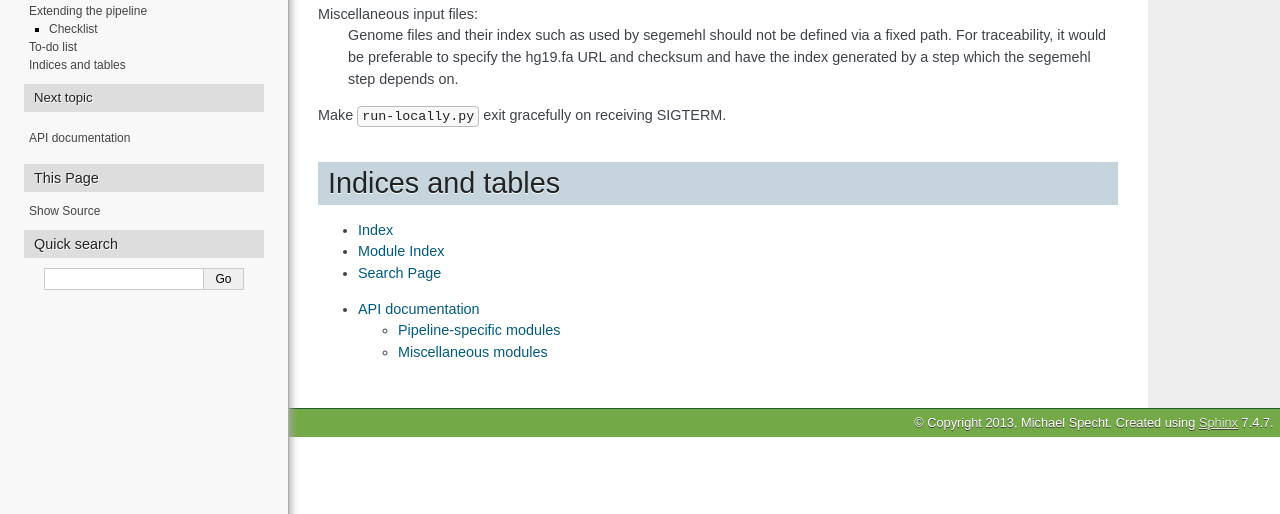
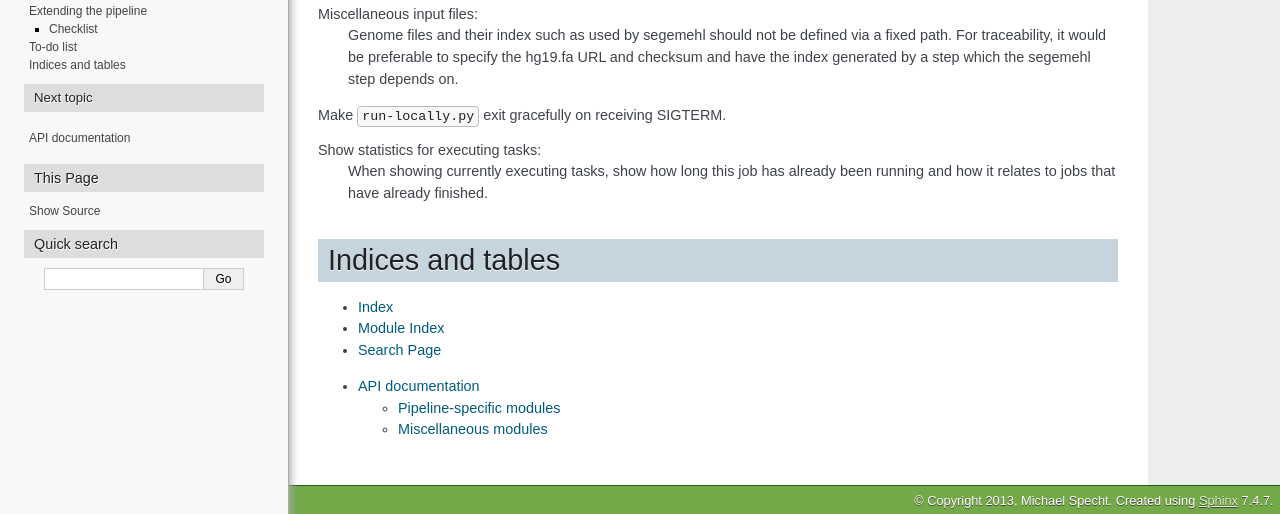
Before and after one commit to kmpf/uap, a Sphinx documentation site: the page built from doc/source/index.rst, in a window 1280 px wide and 900 px high, scrolled down 8593 px, cut to the strip 386-900 px from the top of the window. Built offline with Sphinx 7.4.7, drawn with Linux system fonts in a browser that asks for light colours.

Commit message:
added todo

```diff
--- a/doc/source/index.rst
+++ b/doc/source/index.rst
@@ -659,6 +659,10 @@ Miscellaneous input files:
 
 Make ``run-locally.py`` exit gracefully on receiving SIGTERM.
 
+Show statistics for executing tasks:
+    When showing currently executing tasks, show how long this job has already been
+    running and how it relates to jobs that have already finished.
+
 Indices and tables
 ==================
 
```
